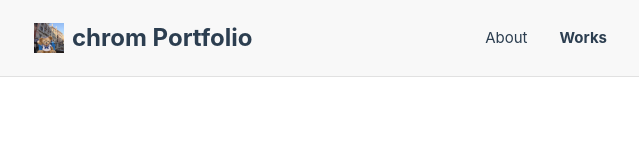
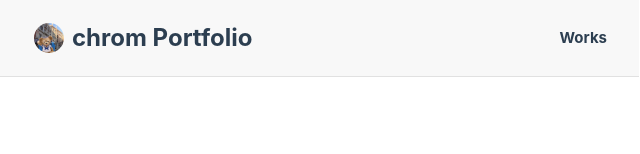
Before and after one commit to chrom9103/Portfolio-site, a Vue app: page /works in a window 1280 px wide. Shown: the top 154 px of the page, without its empty margins (1-641 px from the left). Built offline with nearby package versions, Linux system fonts and the light colour scheme; the HTML template or start-up script is replaced by a standard one.

Commit message:
fix BaseLayout.vue aboutへのリンクを削除

```diff
--- a/src/components/BaseLayout.vue
+++ b/src/components/BaseLayout.vue
@@ -10,7 +10,6 @@
         </div>
 
         <nav v-if="props.showNavigation" class="navigation">
-          <RouterLink to="/about" class="nav-link">About</RouterLink>
           <RouterLink to="/works" class="nav-link">Works</RouterLink>
         </nav>
       </div>
@@ -90,6 +89,8 @@ const props = withDefaults(defineProps<Props>(), {
 .logo {
   width: 30px;
   height: 30px;
+  object-fit: cover;
+  border-radius: 50%;
   flex-shrink: 0;
 }
 
```
